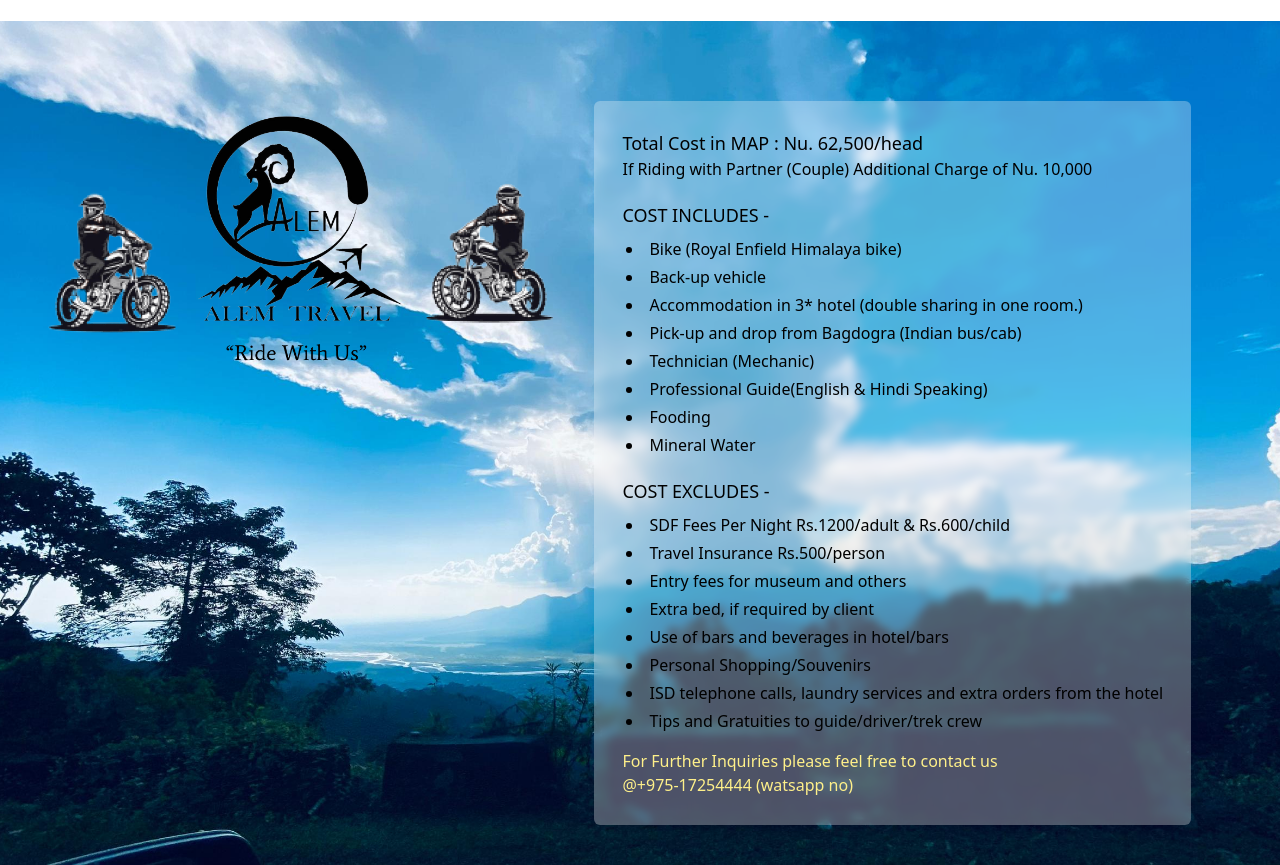
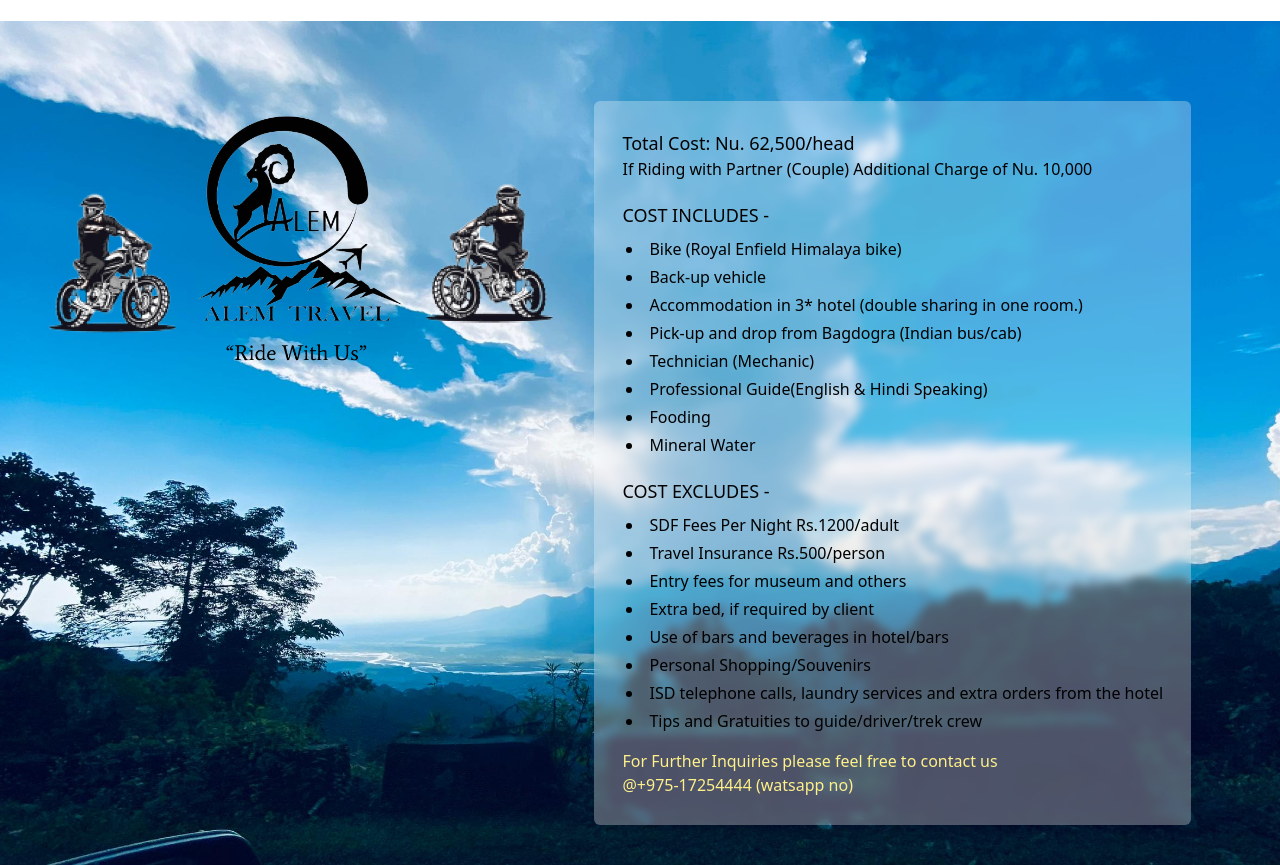
Before and after one commit to Aamir251/alem-travel, a Next.js app: page / in a window 1280 px wide. Shown: the part 4420-5285 px from the top of the page. Built offline with nearby package versions, Linux system fonts and the light colour scheme; a web font is replaced by a local one.

Commit message:
Content Change

```diff
--- a/app/_components/ItenaryCost/Pricing.jsx
+++ b/app/_components/ItenaryCost/Pricing.jsx
@@ -3,7 +3,7 @@ import Link from "next/link";
 export default function Pricing() {
   return (
     <div className={`backdrop-blur-sm bg-white/30 text-black w-full max-w-max p-4 lg:p-7 rounded-md mx-auto`}>
-      <h4 className={`font-medium text-lg`}>Total Cost in MAP : Nu. 62,500/head</h4>
+      <h4 className={`font-medium text-lg`}>Total Cost: Nu. 62,500/head</h4>
       <p>If Riding with Partner (Couple) Additional Charge of Nu. 10,000 </p>
 
       <h5 className={`uppercase mt-5 text-lg font-medium mb-2`}>cost includes - </h5>
@@ -24,7 +24,7 @@ export default function Pricing() {
       <h5 className={`uppercase mt-5 text-lg font-medium mb-2`}>cost excludes - </h5>
 
       <ul className={`space-y-1 list-disc list-inside ml-1`}>
-        <li>SDF Fees Per Night Rs.1200/adult & Rs.600/child</li>
+        <li>SDF Fees Per Night Rs.1200/adult</li>
         <li>Travel Insurance Rs.500/person</li>
         <li>Entry fees for museum and others</li>
         <li>Extra bed, if required by client</li>
```
